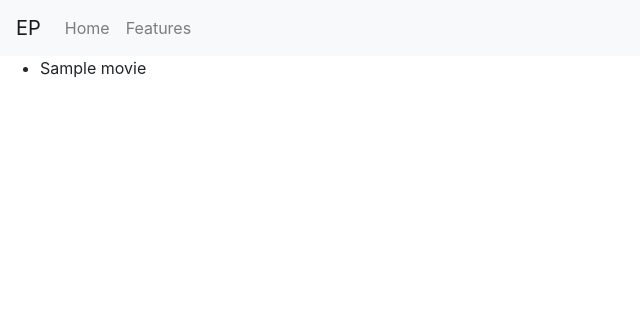
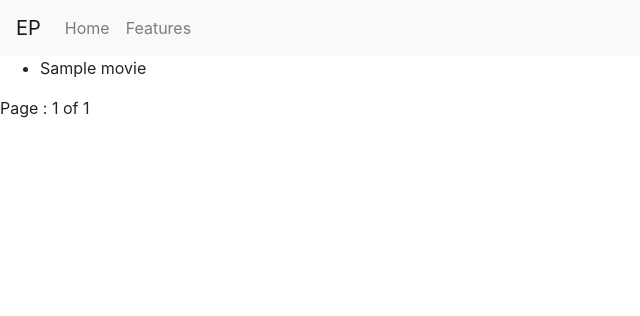
Before and after one commit to yhoyo-stelk08/django-movie-restapi-drf, a Django app: template movies/templates/movies/index.html in a window 1280 px wide. Shown: the top 316 px of the page, without its empty margins (0-640 px from the left). Run offline with Django 3.2, Linux system fonts and the light colour scheme; the template is opened without the code that fills it: most values are stand-ins (such as "Sample title", 1, 10 or a date in 2020); some libraries are stand-ins or nearby versions.

Commit message:
feat : modified some files modified:   .gitignore modified:   drf/models.py add images field modified:   drf/serializers.py add images field modified:   movies/templates/movies/index.html add pagination modified:   movies/views.py modified:   mywebsite/settings.py

```diff
--- a/drf/models.py
+++ b/drf/models.py
@@ -8,6 +8,7 @@ class Movie(models.Model) :
     rating = models.FloatField()
     duration = models.CharField(max_length=30)
     year = models.CharField(max_length=4,default="2000")
+    img = models.ImageField(max_length=None,upload_to='pictures/',default="pictures/none.jpg")
     category = models.CharField(max_length=255,default="")
 
     def __str__(self) :
--- a/drf/serializers.py
+++ b/drf/serializers.py
@@ -2,6 +2,7 @@ from rest_framework import serializers
 from .models import Movie
 
 class MovieSerializers(serializers.ModelSerializer) :
+    img = serializers.ImageField(max_length=None,use_url=True)
     class Meta :
         model = Movie
-        fields = ['id','title','desc','rating','duration','year','category']
+        fields = ['id','title','desc','rating','duration','year','category','img']
--- a/movies/templates/movies/index.html
+++ b/movies/templates/movies/index.html
@@ -16,4 +16,16 @@
         {% endfor %}
 
     </ul>
+
+    {% if movies.has_previous %}
+        <a href="?page=1">First</a>
+        <a href="?page={{ movies.previous_page_number }}">Previous</a>
+    {% endif %}
+    Page : {{ movies.number }} of {{ movies.paginator.num_pages }}
+    {% if movies.has_next %}
+        <a href="?page={{ movies.next_page_number }}">Next</a>
+        <a href="?page={{ movies.paginator.num_pages }}">Last</a>
+    {% endif %}
+
+
 {% endblock content %}
--- a/movies/views.py
+++ b/movies/views.py
@@ -1,9 +1,15 @@
 from django.shortcuts import render
 from drf.models import Movie
+from django.core.paginator import Paginator
 # Create your views here.
 
 def list_movie(request) :
     movies = Movie.objects.all()
+
+    paginator = Paginator(movies,3)
+    page = request.GET.get('page')
+    movies = paginator.get_page(page)
+
     ctx = {
         'title' : 'List of Movies',
         'movies' : movies,
--- a/mywebsite/settings.py
+++ b/mywebsite/settings.py
@@ -143,4 +143,4 @@ DEFAULT_AUTO_FIELD = 'django.db.models.BigAutoField'
 
 
 MEDIA_ROOT=os.path.join(BASE_DIR,'pictures')
-MEDIA_URL='/pictures/'
+MEDIA_URL='/img/'
```
Also changed, not shown: 1 other file.
